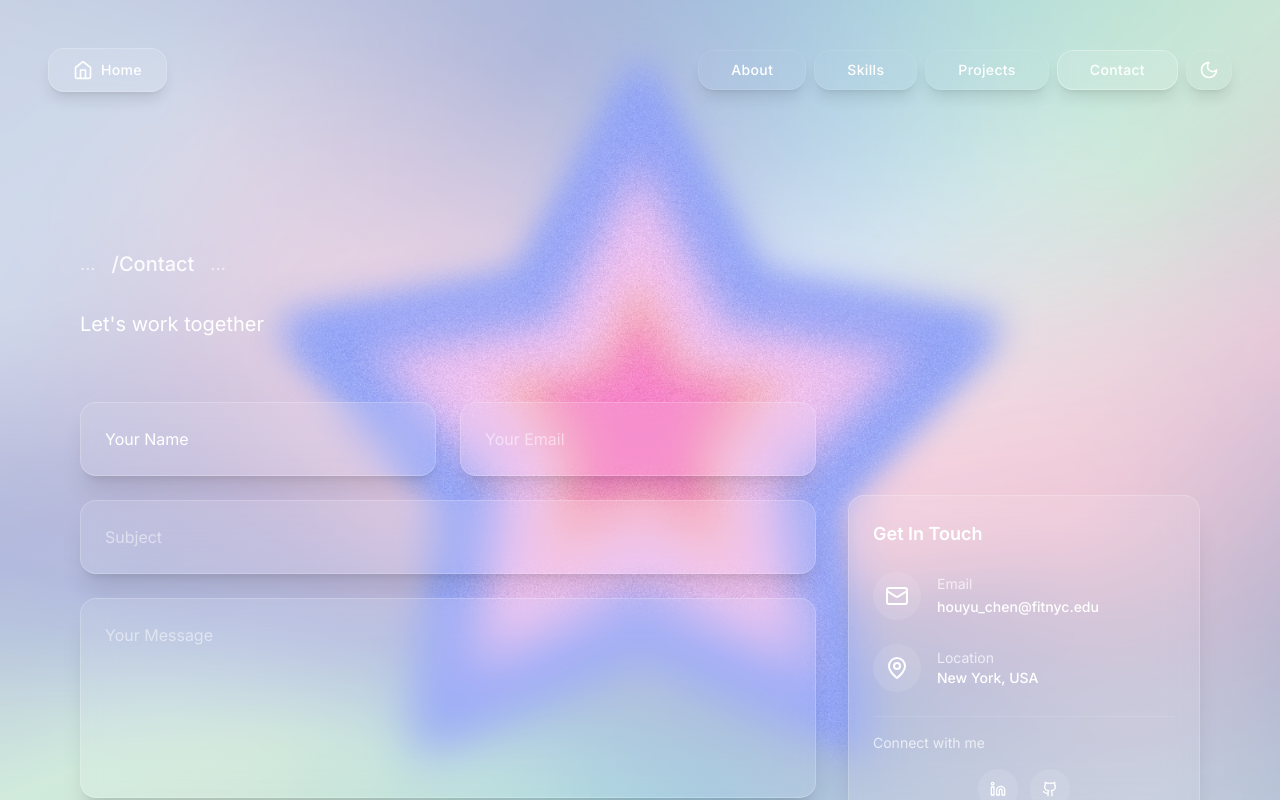
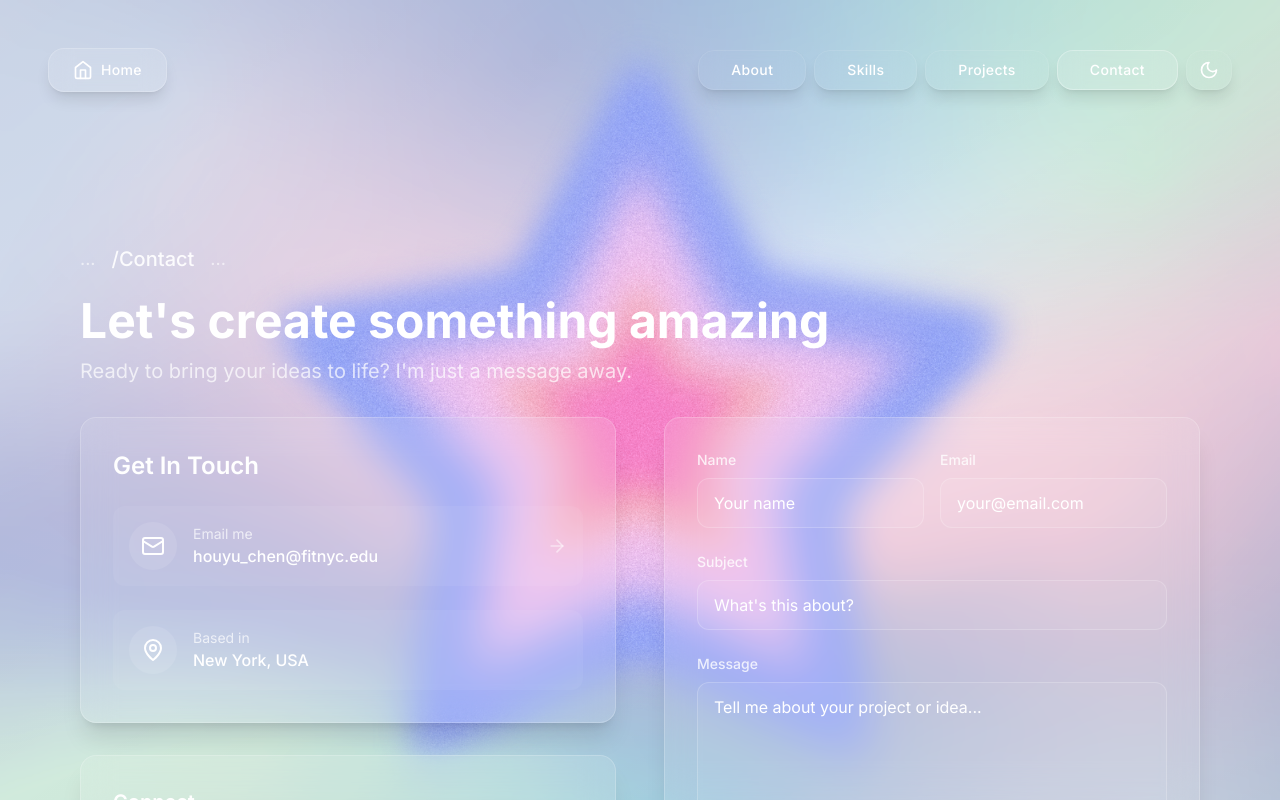
Before and after one commit to HYC-code520/SE-portfolio, a Next.js app: page /contact in a window 1280 px wide. Built offline with nearby package versions, Linux system fonts and the light colour scheme; a web font is replaced by a local one.

Commit message:
Update contact form

```diff
--- a/src/components/sections/ContactSection.tsx
+++ b/src/components/sections/ContactSection.tsx
@@ -3,7 +3,7 @@
 import React, { useState } from 'react';
 import { motion } from 'framer-motion';
 import { Button } from '@/components/ui/button';
-import { Mail, MapPin, Send, CheckCircle, Github, Linkedin } from 'lucide-react';
+import { Mail, MapPin, Send, CheckCircle, Github, Linkedin, ArrowRight } from 'lucide-react';
 import { containerVariants, itemVariants } from '@/config/animations';
 
 export function ContactSection() {
@@ -49,127 +49,174 @@ export function ContactSection() {
       <div className="max-w-6xl mx-auto w-full">
         {/* Header Section */}
         <motion.div
-          className="mb-16"
+          className="mb-8 text-left"
           variants={itemVariants}
         >
-          <div className="flex items-center gap-4 mb-8">
+          <div className="flex items-start gap-4 mb-6">
             <span className="text-white/60 text-lg">...</span>
             <span className="text-white/90 text-xl font-medium">/Contact</span>
             <span className="text-white/60 text-lg">...</span>
           </div>
 
           <div className="text-white/80 text-lg md:text-xl leading-relaxed">
-            <span className="text-white">Let's work together</span>
+            <span className="text-white text-4xl md:text-5xl font-bold block mb-3">Let's create something amazing</span>
+            <span className="text-white/70">Ready to bring your ideas to life? I'm just a message away.</span>
           </div>
         </motion.div>
 
-        <div className="grid grid-cols-1 lg:grid-cols-3 gap-8 items-center">
-          {/* Contact Form */}
+        <div className="grid grid-cols-1 lg:grid-cols-2 gap-12 items-start">
+          {/* Left Side - Contact Info */}
           <motion.div
-            className="lg:col-span-2 space-y-6"
+            className="space-y-8"
             variants={itemVariants}
           >
-            <form
-              onSubmit={handleSubmit}
-              className="space-y-6"
+            {/* Quick Contact */}
+            <div className="bg-white/10 backdrop-blur-lg border border-white/20 rounded-2xl p-8 shadow-xl">
+              <h3 className="text-white font-semibold text-2xl mb-6">Get In Touch</h3>
+
+              <div className="space-y-6">
+                <motion.a
+                  href="mailto:houyu_chen@fitnyc.edu"
+                  className="flex items-center gap-4 p-4 bg-white/5 rounded-xl hover:bg-white/10 transition-colors group"
+                  whileHover={{ x: 5 }}
                 >
+                  <div className="w-12 h-12 bg-white/10 rounded-full flex items-center justify-center group-hover:bg-white/20 transition-colors">
+                    <Mail className="w-6 h-6 text-white" />
+                  </div>
+                  <div className="flex-1">
+                    <p className="text-white/70 text-sm">Email me</p>
+                    <p className="text-white font-medium">houyu_chen@fitnyc.edu</p>
+                  </div>
+                  <ArrowRight className="w-5 h-5 text-white/50 group-hover:text-white transition-colors" />
+                </motion.a>
+
+                <div className="flex items-center gap-4 p-4 bg-white/5 rounded-xl">
+                  <div className="w-12 h-12 bg-white/10 rounded-full flex items-center justify-center">
+                    <MapPin className="w-6 h-6 text-white" />
+                  </div>
+                  <div>
+                    <p className="text-white/70 text-sm">Based in</p>
+                    <p className="text-white font-medium">New York, USA</p>
+                  </div>
+                </div>
+              </div>
+            </div>
+
+            {/* Social Links */}
+            <div className="bg-white/10 backdrop-blur-lg border border-white/20 rounded-2xl p-8 shadow-xl">
+              <h3 className="text-white font-semibold text-xl mb-6">Connect</h3>
+              <div className="flex gap-4">
+                <motion.a
+                  href="https://www.linkedin.com/in/ariel-chen-se/"
+                  target="_blank"
+                  rel="noopener noreferrer"
+                  className="flex-1 p-4 bg-white/5 hover:bg-white/10 rounded-xl flex items-center gap-3 transition-colors group"
+                  whileHover={{ y: -2 }}
+                >
+                  <Linkedin className="w-5 h-5 text-white" />
+                  <span className="text-white font-medium">LinkedIn</span>
+                </motion.a>
+                <motion.a
+                  href="https://github.com/HYC-code520"
+                  target="_blank"
+                  rel="noopener noreferrer"
+                  className="flex-1 p-4 bg-white/5 hover:bg-white/10 rounded-xl flex items-center gap-3 transition-colors group"
+                  whileHover={{ y: -2 }}
+                >
+                  <Github className="w-5 h-5 text-white" />
+                  <span className="text-white font-medium">GitHub</span>
+                </motion.a>
+              </div>
+            </div>
+          </motion.div>
+
+          {/* Right Side - Contact Form */}
+          <motion.div
+            className="bg-white/10 backdrop-blur-lg border border-white/20 rounded-2xl p-8 shadow-xl"
+            variants={itemVariants}
+          >
+            <form onSubmit={handleSubmit} className="space-y-6">
               {isSubmitted ? (
                 <motion.div
                   initial={{ opacity: 0, scale: 0.8 }}
                   animate={{ opacity: 1, scale: 1 }}
-                  className="bg-white/10 backdrop-blur-lg border border-white/20 rounded-2xl p-8 shadow-xl text-center"
+                  className="text-center py-8"
                 >
                   <CheckCircle className="w-16 h-16 text-green-400 mx-auto mb-4" />
                   <h3 className="text-2xl font-semibold text-white mb-2">Message Sent!</h3>
                   <p className="text-white/70">Thanks for reaching out. I'll get back to you soon!</p>
                 </motion.div>
               ) : (
-                <div className="grid grid-cols-1 md:grid-cols-2 gap-6">
-                  <motion.div
-                    className="bg-white/10 backdrop-blur-lg border border-white/20 rounded-2xl p-6 shadow-xl"
-                    variants={itemVariants}
-                    whileHover={{
-                      scale: 1.02,
-                      boxShadow: "0 0 30px rgba(255, 255, 255, 0.1)"
-                    }}
-                    transition={{ duration: 0.3 }}
-                  >
+                <>
+                  <div className="grid grid-cols-1 md:grid-cols-2 gap-4">
+                    <div>
+                      <label className="block text-white/80 text-sm font-medium mb-2">Name</label>
                       <input
                         type="text"
                         name="name"
-                      placeholder="Your Name"
+                        placeholder="Your name"
                         required
-                      className="w-full bg-transparent text-white placeholder-white/50 focus:outline-none"
+                        className="w-full bg-white/5 border border-white/20 rounded-xl px-4 py-3 text-white placeholder-white/50 focus:outline-none focus:border-white/40 transition-colors"
                         style={{
                           WebkitBoxShadow: '0 0 0 1000px transparent inset',
                           WebkitTextFillColor: 'white',
-                        backgroundColor: 'transparent !important'
+                          backgroundColor: 'rgba(255, 255, 255, 0.05) !important'
                         }}
                       />
-                  </motion.div>
-
-                  <motion.div
-                    className="bg-white/10 backdrop-blur-lg border border-white/20 rounded-2xl p-6 shadow-xl"
-                    variants={itemVariants}
-                    whileHover={{
-                      scale: 1.02,
-                      boxShadow: "0 0 30px rgba(255, 255, 255, 0.1)"
-                    }}
-                    transition={{ duration: 0.3 }}
-                  >
+                    </div>
+                    <div>
+                      <label className="block text-white/80 text-sm font-medium mb-2">Email</label>
                       <input
                         type="email"
                         name="email"
-                      placeholder="Your Email"
+                        placeholder="your@email.com"
                         required
-                      className="w-full bg-transparent text-white placeholder-white/50 focus:outline-none"
+                        className="w-full bg-white/5 border border-white/20 rounded-xl px-4 py-3 text-white placeholder-white/50 focus:outline-none focus:border-white/40 transition-colors"
+                        style={{
+                          WebkitBoxShadow: '0 0 0 1000px transparent inset',
+                          WebkitTextFillColor: 'white',
+                          backgroundColor: 'rgba(255, 255, 255, 0.05) !important'
+                        }}
                       />
-                  </motion.div>
+                    </div>
+                  </div>
 
-                  <motion.div
-                    className="md:col-span-2 bg-white/10 backdrop-blur-lg border border-white/20 rounded-2xl p-6 shadow-xl"
-                    variants={itemVariants}
-                    whileHover={{
-                      scale: 1.02,
-                      boxShadow: "0 0 30px rgba(255, 255, 255, 0.1)"
-                    }}
-                    transition={{ duration: 0.3 }}
-                  >
+                  <div>
+                    <label className="block text-white/80 text-sm font-medium mb-2">Subject</label>
                     <input
                       type="text"
                       name="subject"
-                      placeholder="Subject"
+                      placeholder="What's this about?"
                       required
-                      className="w-full bg-transparent text-white placeholder-white/50 focus:outline-none"
+                      className="w-full bg-white/5 border border-white/20 rounded-xl px-4 py-3 text-white placeholder-white/50 focus:outline-none focus:border-white/40 transition-colors"
+                      style={{
+                        WebkitBoxShadow: '0 0 0 1000px transparent inset',
+                        WebkitTextFillColor: 'white',
+                        backgroundColor: 'rgba(255, 255, 255, 0.05) !important'
+                      }}
                     />
-                  </motion.div>
+                  </div>
 
-                  <motion.div
-                    className="md:col-span-2 bg-white/10 backdrop-blur-lg border border-white/20 rounded-2xl p-6 shadow-xl"
-                    variants={itemVariants}
-                    whileHover={{
-                      scale: 1.02,
-                      boxShadow: "0 0 30px rgba(255, 255, 255, 0.1)"
-                    }}
-                    transition={{ duration: 0.3 }}
-                  >
+                  <div>
+                    <label className="block text-white/80 text-sm font-medium mb-2">Message</label>
                     <textarea
                       name="message"
-                      rows={6}
-                      placeholder="Your Message"
+                      rows={5}
+                      placeholder="Tell me about your project or idea..."
                       required
-                      className="w-full bg-transparent text-white placeholder-white/50 focus:outline-none resize-none"
+                      className="w-full bg-white/5 border border-white/20 rounded-xl px-4 py-3 text-white placeholder-white/50 focus:outline-none focus:border-white/40 transition-colors resize-none"
+                      style={{
+                        WebkitBoxShadow: '0 0 0 1000px transparent inset',
+                        WebkitTextFillColor: 'white',
+                        backgroundColor: 'rgba(255, 255, 255, 0.05) !important'
+                      }}
                     />
-                  </motion.div>
+                  </div>
 
-                  <motion.div
-                    className="md:col-span-2"
-                    variants={itemVariants}
-                  >
                   <Button
                     type="submit"
                     disabled={isSubmitting}
-                      className="w-full bg-white/10 hover:bg-white/20 backdrop-blur-lg border border-white/20 rounded-2xl py-4 text-lg font-medium text-white shadow-xl transition-all duration-300 disabled:opacity-50"
+                    className="w-full bg-gradient-to-b from-white/20 to-white/0 text-white backdrop-blur-lg border border-white/30 shadow-xl shadow-black/20 rounded-xl text-lg font-semibold tracking-wide transition-all duration-300 px-8 py-4 [box-shadow:0_0_2px_#fff_inset,_0_0_10px_#fff_inset] hover:[box-shadow:0_0_2px_#fff_inset,_0_0_15px_#fff_inset,_0_0_30px_#888] disabled:opacity-50"
                   >
                     {isSubmitting ? (
                       "Sending..."
@@ -180,88 +227,9 @@ export function ContactSection() {
                       </>
                     )}
                   </Button>
-                  </motion.div>
-                </div>
+                </>
               )}
             </form>
-
-            {/* Bottom Note */}
-            <motion.div
-              className="text-white/60 text-sm italic mt-8"
-              variants={itemVariants}
-            >
-              Ready to <span className="text-white/80 font-medium">collaborate</span>?
-              <br />
-              Let's <span className="text-white/80 font-medium">create</span> something <span className="text-white/80 font-medium">amazing</span> together
-            </motion.div>
-          </motion.div>
-
-          {/* Contact Info Section */}
-          <motion.div
-            className="flex justify-center lg:justify-center items-start"
-            variants={itemVariants}
-          >
-            <motion.div
-              className="bg-white/10 backdrop-blur-lg border border-white/20 rounded-2xl p-6 shadow-xl w-full max-w-sm"
-              whileHover={{
-                scale: 1.05,
-                boxShadow: "0 0 40px rgba(255, 255, 255, 0.15)"
-              }}
-              transition={{ duration: 0.3 }}
-            >
-              <h3 className="text-white font-semibold text-lg mb-6">Get In Touch</h3>
-
-              <div className="space-y-6">
-                <div className="flex items-center gap-4">
-                  <div className="w-12 h-12 bg-white/10 rounded-full flex items-center justify-center">
-                    <Mail className="w-6 h-6 text-white" />
-                  </div>
-                  <div>
-                    <p className="text-white/70 text-sm">Email</p>
-                    <a
-                      href="mailto:houyu_chen@fitnyc.edu"
-                      className="text-white font-medium text-sm hover:text-white/80 transition-colors"
-                    >
-                      houyu_chen@fitnyc.edu
-                    </a>
-                  </div>
-                </div>
-
-                <div className="flex items-center gap-4">
-                  <div className="w-12 h-12 bg-white/10 rounded-full flex items-center justify-center">
-                    <MapPin className="w-6 h-6 text-white" />
-                  </div>
-                  <div>
-                    <p className="text-white/70 text-sm">Location</p>
-                    <p className="text-white font-medium text-sm">New York, USA</p>
-                  </div>
-                </div>
-
-                <div className="pt-4 border-t border-white/10">
-                  <p className="text-white/70 text-sm mb-4">Connect with me</p>
-                  <div className="flex gap-3 justify-center">
-                    <a
-                      href="https://www.linkedin.com/in/ariel-chen-se/"
-                      target="_blank"
-                      rel="noopener noreferrer"
-                      className="w-10 h-10 bg-white/10 hover:bg-white/20 rounded-full flex items-center justify-center transition-colors"
-                      title="LinkedIn"
-                    >
-                      <Linkedin className="w-4 h-4 text-white" />
-                    </a>
-                    <a
-                      href="https://github.com/HYC-code520"
-                  target="_blank"
-                  rel="noopener noreferrer"
-                      className="w-10 h-10 bg-white/10 hover:bg-white/20 rounded-full flex items-center justify-center transition-colors"
-                      title="GitHub"
-                    >
-                      <Github className="w-4 h-4 text-white" />
-                    </a>
-                  </div>
-                </div>
-              </div>
-            </motion.div>
           </motion.div>
         </div>
       </div>
```
Lines whose indentation alone changed are shown as unchanged.
